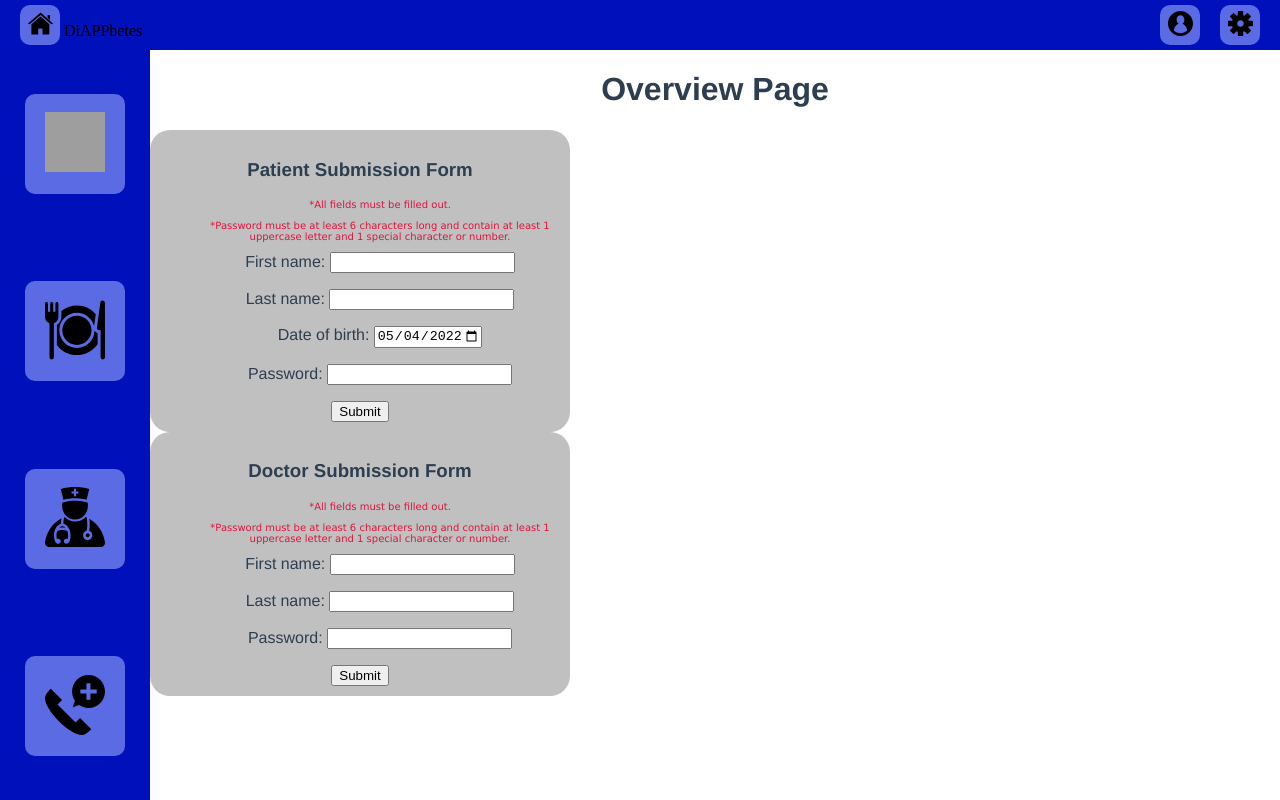
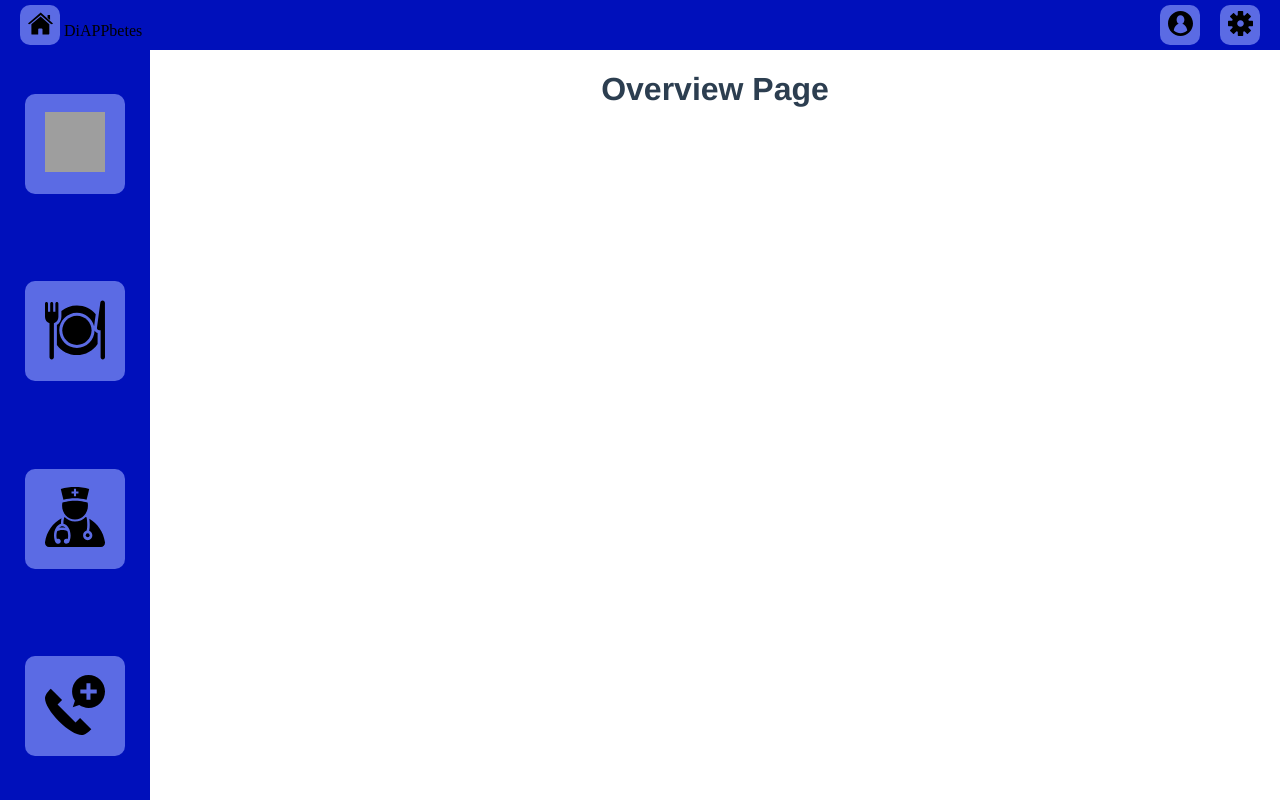
Before and after one commit to Collinnn/Diabetes-app-project, a Vue app in the folder Frontend/: page /overview in a window 1280 px wide. Built offline with nearby package versions, Linux system fonts and the light colour scheme; grey boxes are pictures that could not be loaded.

Commit message:
added patient birth date and doctor to patient form

```diff
--- a/Frontend/src/components/PatientForm.vue
+++ b/Frontend/src/components/PatientForm.vue
@@ -15,12 +15,20 @@
             </ul>
             <ul>
                 <label>
+                    Password: <input type="password" v-model="form.password" />
+                </label>
+            </ul>
+            <ul>
+                <label>
                     Date of birth: <input type="date" min="1900-01-01" :max="this.today" v-model="form.dateOfBirth" />
                 </label>
             </ul>
             <ul>
                 <label>
-                    Password: <input type="password" v-model="form.password" />
+                    Doctor: <select name="doctor">
+                                <option> Doc1 </option>
+                                <option> Doc2 </option>
+                            </select>
                 </label>
             </ul>
             <button type="submit"> Submit </button>
@@ -31,6 +39,7 @@
 <script>
 
 let date = new Date();
+let today = date.toISOString().split('T')[0]
 
 let uppercase = /[A-Z]/
 let specialChars = /[ `´§½!@#$%¤€£^¨&*()_+=[\]{};':"\\|,.<>/?~-]/
@@ -40,12 +49,12 @@ export default {
     name: "PatientForm",
     data() {
         return {
-            today: date.toISOString().split('T')[0],
+            today: today,
             form: {
                 firstName: "",
                 lastName: "",
                 password: "",
-                dateOfBirth: date.toISOString().split('T')[0]
+                dateOfBirth: today
             },
             requirements: [
                 { id: "empty", requirement: "All fields must be filled out." },
@@ -58,14 +67,16 @@ export default {
     methods: {
         submitForm() {
             if (this.unhandledRequirements.length == 0) {
-                this.axios.post(this.$backend.getUrlPostPatient(), this.form)
+                this.axios.post(this.$backend.getUrlPostPatientToDoctorById(1), this.form)
                 .then(() => {
+                    console.log(this.form)
                     this.form.firstName = ""
                     this.form.lastName = ""
                     this.form.password = ""
+                    this.form.dateOfBirth = today
                     console.log("Patient submitted")
                 })
-                .catch(() => console.log("Invalid request"))
+                .catch(() => console.log("Invalid request", this.form))
             }
             else {
                 console.log("Submission not accepted due to unhandled requirements")
@@ -91,7 +102,6 @@ export default {
             if ((numbers.test(this.form.password) || specialChars.test(this.form.password)) && uppercase.test(this.form.password) && this.form.password.length >= 6) {
                 updatedRequirements = updatedRequirements.filter((req) => req.id != "password")
             }
-            console.log(this.form.dateOfBirth)
             return updatedRequirements
 
         }
--- a/Frontend/src/views/overview.vue
+++ b/Frontend/src/views/overview.vue
@@ -1,29 +1,12 @@
 <template>
-    <div class="container">
-        <h1>Overview Page</h1>
-        <PatientForm />
-        <DoctorForm />
-    </div>
+    <h1>Overview Page</h1>
 </template>
 
-
 <script>
-import DoctorForm from "@/components/DoctorForm.vue"
-import PatientForm from "@/components/PatientForm.vue"
-
 export default {
     name: "overviewPage",
-    components: { DoctorForm, PatientForm }
 }
-
 </script>
 
 <style>
-.container {
-    flex-direction: column;
-    justify-content: space-around;
-    align-items: center;
-    width: 100%;
-}
-
 </style>
```
